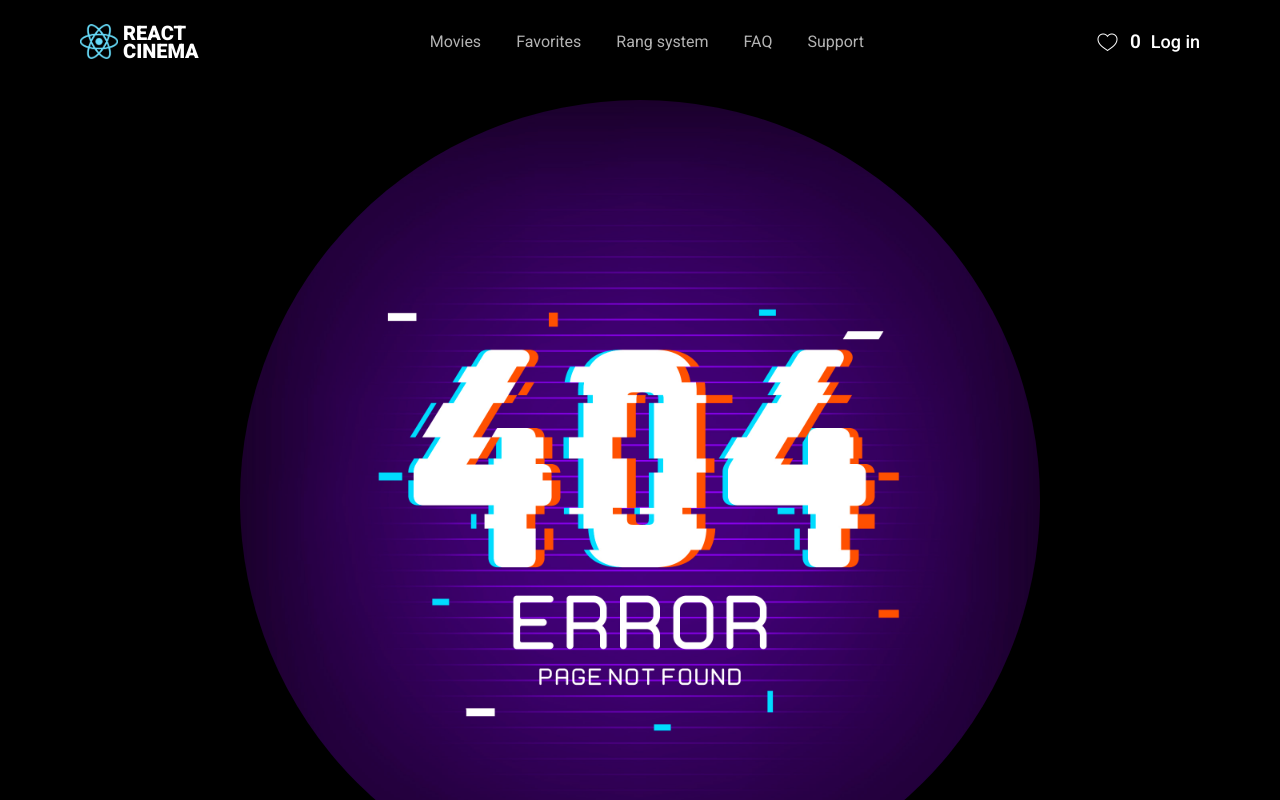
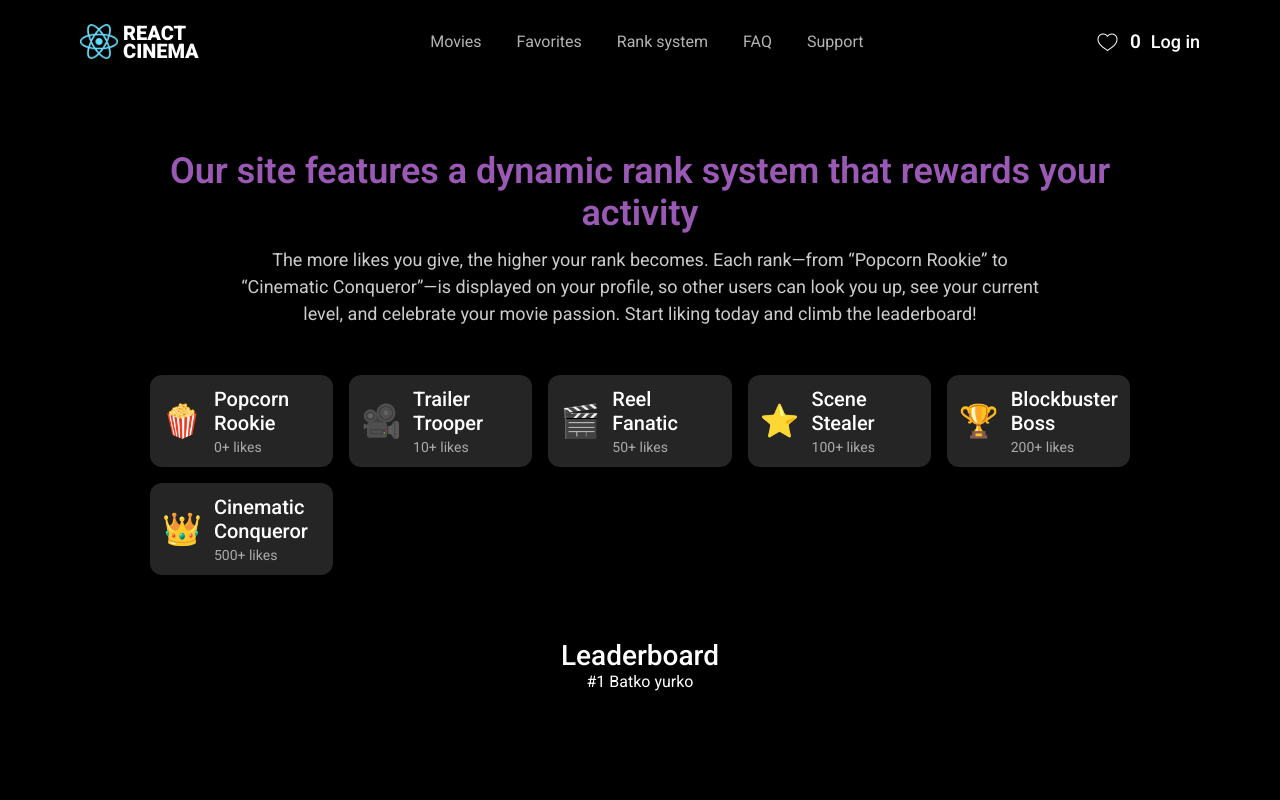
Before and after one commit to BlackFargo/Movies, a React (Vite) app: page /ranks in a window 1280 px wide. Shown: the top 800 px of the page. Built offline with nearby package versions, Linux system fonts and the light colour scheme; no server answers; a small style sheet from the web is missing.

Commit message:
feat: add getRank and checkRank functions

```diff
--- a/src/App.jsx
+++ b/src/App.jsx
@@ -17,6 +17,8 @@ import { Faq } from './pages/faq/Faq'
 import { auth } from './firebase/firebaseConfing'
 import { deleteUserIfNotVerified } from './utils/emailVerification'
 import { Support } from './pages/Support/Support'
+
+import Ranks from './pages/rangs/Ranks'
 
 function App() {
 	const dispatch = useDispatch()
@@ -71,6 +73,7 @@ function App() {
 					<Route path='/sign-in' element={<Registration />} />
 					<Route path='/faq' element={<Faq />} />
 					<Route path='/user' element={<UserPage />} />
+					<Route path='/ranks' element={<Ranks />} />
 					<Route path='/support' element={<Support />} />
 					<Route path='*' element={<NotFound />} />
 				</Routes>
--- a/src/Components/Home/Banner.jsx
+++ b/src/Components/Home/Banner.jsx
@@ -1,6 +1,7 @@
 import video from '../../assets/videos/Titanik.mp4'
 import header_banner from '../../assets/images/background.jpg'
 import { ReactTyped } from 'react-typed'
+import { Link } from 'react-router-dom'
 
 export default function Banner() {
 	return (
@@ -16,12 +17,16 @@ export default function Banner() {
 					/>
 				</p>
 				<p>
-					Subheading that sets up context, shares more info about the website,
-					or generally gets people psyched to keep scrolling.
+					Feel the magic of movies right here: we curate the most thrilling
+					trailers, hot-off-the-press news, and exclusive picks so you never
+					miss a hit—dive into on-screen adventures and discover the stories
+					that will inspire you!
 				</p>
 				<div>
 					<a href='#movies'>Movies</a>
-					<button>Favorites</button>
+					<button>
+						<Link to={'/favorites'}>Favorites</Link>
+					</button>
 				</div>
 			</div>
 			<video autoPlay muted loop>
--- a/src/Components/layout/Header.jsx
+++ b/src/Components/layout/Header.jsx
@@ -47,7 +47,7 @@ export default function Header() {
 			<ul className={`header__navbar-flex ${isOpen ? 'active-navbar' : ''}`}>
 				<Link to={'/'}>Movies</Link>
 				<Link to={'/favorites'}>Favorites</Link>
-				<a href='#categoryes'>Rang system</a>
+				<Link to={'/ranks'}>Rank system</Link>
 				<Link to={'/faq'}>FAQ</Link>
 				<Link to={'/support'}>Support</Link>
 			</ul>
--- a/src/firebase/firebaseFunctions.jsx
+++ b/src/firebase/firebaseFunctions.jsx
@@ -48,3 +48,14 @@ export const changePassword = async (currentPassword, newPassword) => {
 		console.log(`Error: ${e}`)
 	}
 }
+
+export const getRank = async uid => {
+	const ref = doc(db, 'users', uid)
+	const snap = await getDoc(ref)
+	if (snap.exists()) {
+		const data = snap.data()
+		return data.rank
+	} else {
+		return null
+	}
+}
--- a/src/index.css
+++ b/src/index.css
@@ -928,6 +928,7 @@ ul {
 
 a {
 	text-decoration: none;
+	color: white;
 }
 
 button,
--- /dev/null
+++ b/src/pages/rangs/Ranks.jsx
@@ -0,0 +1,46 @@
+import s from './Ranks.module.scss'
+
+const likeRanks = [
+	{ name: 'Popcorn Rookie', minLikes: 0, emoji: '🍿' },
+	{ name: 'Trailer Trooper', minLikes: 10, emoji: '🎥' },
+	{ name: 'Reel Fanatic', minLikes: 50, emoji: '🎬' },
+	{ name: 'Scene Stealer', minLikes: 100, emoji: '⭐️' },
+	{ name: 'Blockbuster Boss', minLikes: 200, emoji: '🏆' },
+	{ name: 'Cinematic Conqueror', minLikes: 500, emoji: '👑' },
+]
+
+export default function Ranks() {
+	return (
+		<section className={s.container}>
+			<div className={s.header}>
+				<h1 className={s.headerTitle}>
+					Our site features a dynamic rank system that rewards your activity
+				</h1>
+				<p className={s.headerDescription}>
+					The more likes you give, the higher your rank becomes. Each rank—from
+					“Popcorn Rookie” to “Cinematic Conqueror”—is displayed on your
+					profile, so other users can look you up, see your current level, and
+					celebrate your movie passion. Start liking today and climb the
+					leaderboard!
+				</p>
+			</div>
+
+			<div className={s.rankList}>
+				{likeRanks.map(rank => (
+					<div key={rank.name} className={s.rankCard}>
+						<span className={s.rankEmoji}>{rank.emoji}</span>
+						<div className={s.rankInfo}>
+							<h3 className={s.rankName}>{rank.name}</h3>
+							<p className={s.rankMinLikes}>{rank.minLikes}+ likes</p>
+						</div>
+					</div>
+				))}
+			</div>
+
+			<div className={s.leaderboard}>
+				<h2 className={s.leaderboardTitle}>Leaderboard</h2>
+				<ul>#1 Batko yurko</ul>
+			</div>
+		</section>
+	)
+}
--- /dev/null
+++ b/src/pages/rangs/Ranks.module.scss
@@ -0,0 +1,86 @@
+// Ranks.module.scss
+
+.container {
+	padding: 60px 24px;
+	max-width: 1200px;
+	margin: 0 auto;
+	padding: 150px;
+}
+
+.header {
+	text-align: center;
+	margin-bottom: 48px;
+}
+
+.headerTitle {
+	color: #9b59b6;
+	font-size: 36px;
+	font-weight: 600;
+	margin: 0 0 12px;
+}
+
+.headerDescription {
+	margin: 0 auto;
+	max-width: 800px;
+	font-size: 18px;
+	line-height: 1.5;
+	color: #cccccc;
+}
+
+.rankList {
+	display: grid;
+	grid-template-columns: repeat(auto-fit, minmax(180px, 1fr));
+	gap: 16px;
+	list-style: none;
+	padding: 0;
+	margin: 0;
+}
+
+.rankCard {
+	background: var(--card-bg, #252525);
+	border-radius: 12px;
+	padding: 12px;
+	display: flex;
+	align-items: center;
+	transition: transform 0.2s ease, box-shadow 0.2s ease;
+}
+
+.rankCard:hover {
+	transform: translateY(-6px);
+	box-shadow: 0 6px 16px rgba(0, 0, 0, 0.5);
+}
+
+.rankEmoji {
+	font-size: 32px;
+	margin-right: 12px;
+}
+
+.rankInfo {
+	display: flex;
+	flex-direction: column;
+}
+
+.rankName {
+	font-size: 20px;
+	font-weight: 500;
+	margin: 0;
+	color: #ffffff;
+}
+
+.rankMinLikes {
+	font-size: 14px;
+	margin: 4px 0 0;
+	color: #aaaaaa;
+}
+
+.leaderboard {
+	margin-top: 64px;
+	text-align: center;
+}
+
+.leaderboardTitle {
+	font-size: 28px;
+	font-weight: 500;
+	color: #ffffff;
+	margin: 0;
+}
--- a/src/pages/userPage/UserPage.jsx
+++ b/src/pages/userPage/UserPage.jsx
@@ -2,9 +2,9 @@ import './UserPage.module.scss'
 import { useDispatch, useSelector } from 'react-redux'
 import { logoutUserAsync } from '../../store/slices/authThunks'
 import s from './UserPage.module.scss'
-import { Link } from 'react-router-dom'
+
 import { auth } from '../../firebase/firebaseConfing'
-import { changePassword } from '../../firebase/firebaseFunctions'
+import { changePassword, getRank } from '../../firebase/firebaseFunctions'
 import { useForm } from 'react-hook-form'
 import { useState } from 'react'
 
@@ -15,14 +15,12 @@ export default function UserPage() {
 		handleSubmit,
 		formState: { errors, isSubmitting },
 	} = useForm()
+	console.log(auth.currentUser)
+	console.log(auth.currentUser)
 
 	const dispatch = useDispatch()
 
 	const authState = useSelector(state => state.auth)
-
-	const likesState = useSelector(state => state.likes)
-
-	const likesMoviesArray = Object.values(likesState.movies)
 
 	const onChangePassword = handleSubmit(async data => {
 		if (!changePassowordContainer) return
@@ -33,6 +31,7 @@ export default function UserPage() {
 			console.log(`Error ${e}`)
 		}
 	})
+	getRank(auth.currentUser.uid)
 
 	return (
 		<section className={s.user_container}>
@@ -48,7 +47,7 @@ export default function UserPage() {
 							<span>Nickname:</span> {authState.user?.displayName}
 						</li>
 						<li>
-							<span>Rang:</span> Bog seksa
+							<span>Rank: </span> {authState.user?.rank}
 						</li>
 						<li>
 							<span>Role:</span> ({authState.user?.role}) Founder
@@ -119,26 +118,6 @@ export default function UserPage() {
 					</div>
 				</div>
 			</div>
-			<div className={s.liked_container}>
-				<h1 className={s.liked_title}>Liked films</h1>
-				<div className={s.liked_movies}>
-					{likesMoviesArray &&
-						likesMoviesArray.map(movie => {
-							return (
-								<div className={s.liked_movies_card} key={movie?.id}>
-									<Link to={`/movie/${movie?.original_title}`}>
-										<h3 className={s.liked_movies_card_title}>
-											{movie?.original_title}
-										</h3>
-										<img
-											src={`https://image.tmdb.org/t/p/w200/${movie.poster_path}`}
-										/>
-									</Link>
-								</div>
-							)
-						})}
-				</div>
-			</div>
 		</section>
 	)
 }
--- a/src/store/slices/authSlice.jsx
+++ b/src/store/slices/authSlice.jsx
@@ -22,6 +22,9 @@ const authSlice = createSlice({
 		setError(state, action) {
 			state.error = action.payload
 		},
+		// setRank(state, action) {
+		// 	state.user.rank = action.payload
+		// },
 	},
 	extraReducers: builder => {
 		builder
@@ -61,5 +64,5 @@ const authSlice = createSlice({
 	},
 })
 
-export const { setUser, setLoading, setError } = authSlice.actions
+export const { setUser, setLoading, setError, setRank } = authSlice.actions
 export default authSlice.reducer
--- a/src/store/slices/authThunks.jsx
+++ b/src/store/slices/authThunks.jsx
@@ -35,6 +35,7 @@ export const registerUserAsync = createAsyncThunk(
 				displayName: nickname || 'No name',
 				role: 'user',
 				emailVerified: userCredentials.user?.emailVerified,
+				rank: 'Popcorn Rookie',
 				createdAt,
 			})
 
@@ -48,6 +49,7 @@ export const registerUserAsync = createAsyncThunk(
 				displayName: nickname || 'No name',
 				role: 'user',
 				emailVerified: userCredentials.user?.emailVerified,
+				rank: 'Popcorn Rookie',
 				createdAt,
 			}
 		} catch (error) {
@@ -73,6 +75,7 @@ export const loginUserAsync = createAsyncThunk(
 				uid: userCredentials.user?.uid,
 				displayName: userData.displayName || 'No name',
 				role: userData?.role || user,
+				rank: userData?.rank,
 			}
 		} catch (error) {
 			return rejectWithValue(error.message)
```
Also changed, not shown: src/utils/checkRank.jsx (added, +19 -0 lines).
